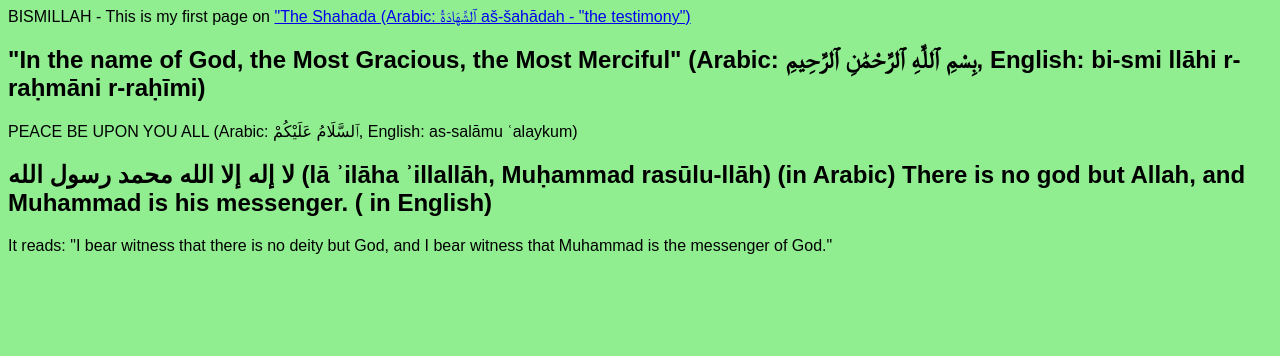
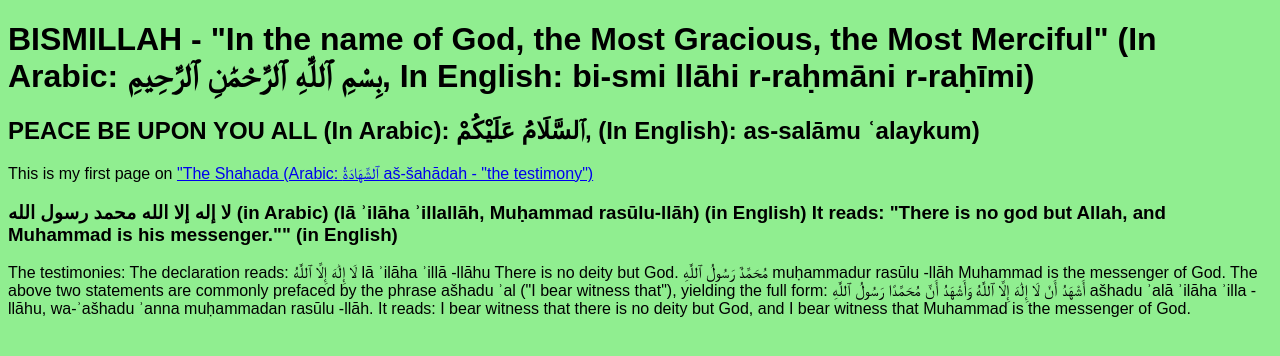
Before and after one commit to shahzaibcloudy7/Demo-Class-Shahz, a plain HTML site: page index.html in a window 1280 px wide. Drawn offline with Linux system fonts and the light colour scheme.

Commit message:
Add files via upload

```diff
--- a/index.html
+++ b/index.html
@@ -5,15 +5,37 @@
         <link rel="stylesheet" href="style.css">
     </head>
     <body>
-        <section class="first"
-        <p>BISMILLAH - This is my first page on <a href="https://en.wikipedia.org/wiki/Shahada">"The Shahada (Arabic: ٱلشَّهَادَةُ aš-šahādah - "the testimony")</a></p>
-        </section>
-        <h2>"In the name of God, the Most Gracious, the Most Merciful"
-            (Arabic: بِسْمِ ٱللَّٰهِ ٱلرَّحْمَٰنِ ٱلرَّحِيمِ, English: bi-smi llāhi r-raḥmāni r-raḥīmi)</h2>
-        <p1>PEACE BE UPON YOU ALL (Arabic: ٱلسَّلَامُ عَلَيْكُمْ, English: as-salāmu ʿalaykum)</p1>
-                <h2> لا إله إلا الله محمد رسول الله (lā ʾilāha ʾillallāh, Muḥammad rasūlu-llāh) (in Arabic)
-            There is no god but Allah, and Muhammad is his messenger. ( in English)</h2>
-        <p2> It reads: "I bear witness that there is no deity but God,
-            and I bear witness that Muhammad is the messenger of God."</p2>
+
+        <h1>BISMILLAH - "In the name of God, the Most Gracious, the Most Merciful"
+            (In Arabic: بِسْمِ ٱللَّٰهِ ٱلرَّحْمَٰنِ ٱلرَّحِيمِ, In English: bi-smi llāhi r-raḥmāni r-raḥīmi) </h1>
+
+        <h2>PEACE BE UPON YOU ALL (In Arabic): ٱلسَّلَامُ عَلَيْكُمْ, (In English): as-salāmu ʿalaykum)</h2>
+        <p1>This is my first page on <a href="https://en.wikipedia.org/wiki/Shahada">"The Shahada (Arabic: ٱلشَّهَادَةُ aš-šahādah - "the testimony")</a></p1>
+
+        <h3> لا إله إلا الله محمد رسول الله (in Arabic) (lā ʾilāha ʾillallāh, Muḥammad rasūlu-llāh) (in English)
+             It reads: "There is no god but Allah, and Muhammad is his messenger."" (in English)</h3>
+
+        <p2>The testimonies:
+
+            The declaration reads:
+                لَا إِلَٰهَ إِلَّا ٱللَّٰهُ
+                lā ʾilāha ʾillā -llāhu
+
+
+                There is no deity but God.
+
+                مُحَمَّدٌ رَسُولُ ٱللَّٰهِ
+                muḥammadur rasūlu -llāh
+
+
+                Muhammad is the messenger of God.
+
+            The above two statements are commonly prefaced by the phrase ašhadu ʾal ("I bear witness that"), yielding the full form:
+
+                أَشْهَدُ أَنْ لَا إِلَٰهَ إِلَّا ٱللَّٰهُ وَأَشْهَدُ أَنَّ مُحَمَّدًا رَسُولُ ٱللَّٰهِ
+                ašhadu ʾalā ʾilāha ʾilla -llāhu, wa-ʾašhadu ʾanna muḥammadan rasūlu -llāh.
+
+
+                It reads: I bear witness that there is no deity but God, and I bear witness that Muhammad is the messenger of God.</p2>
          </body>
 </html>
```
Also changed, not shown: style.css (line endings or trailing spaces).
